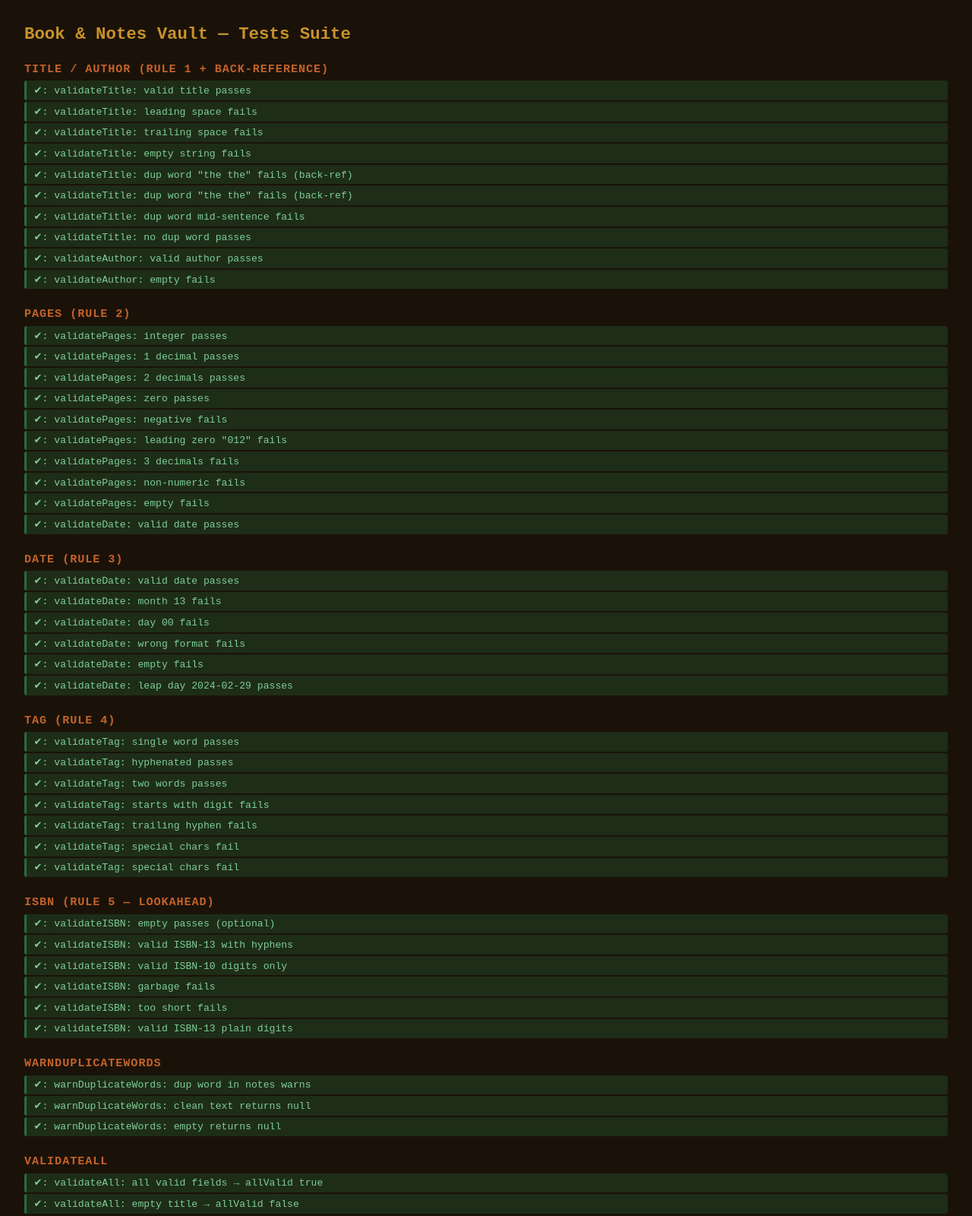
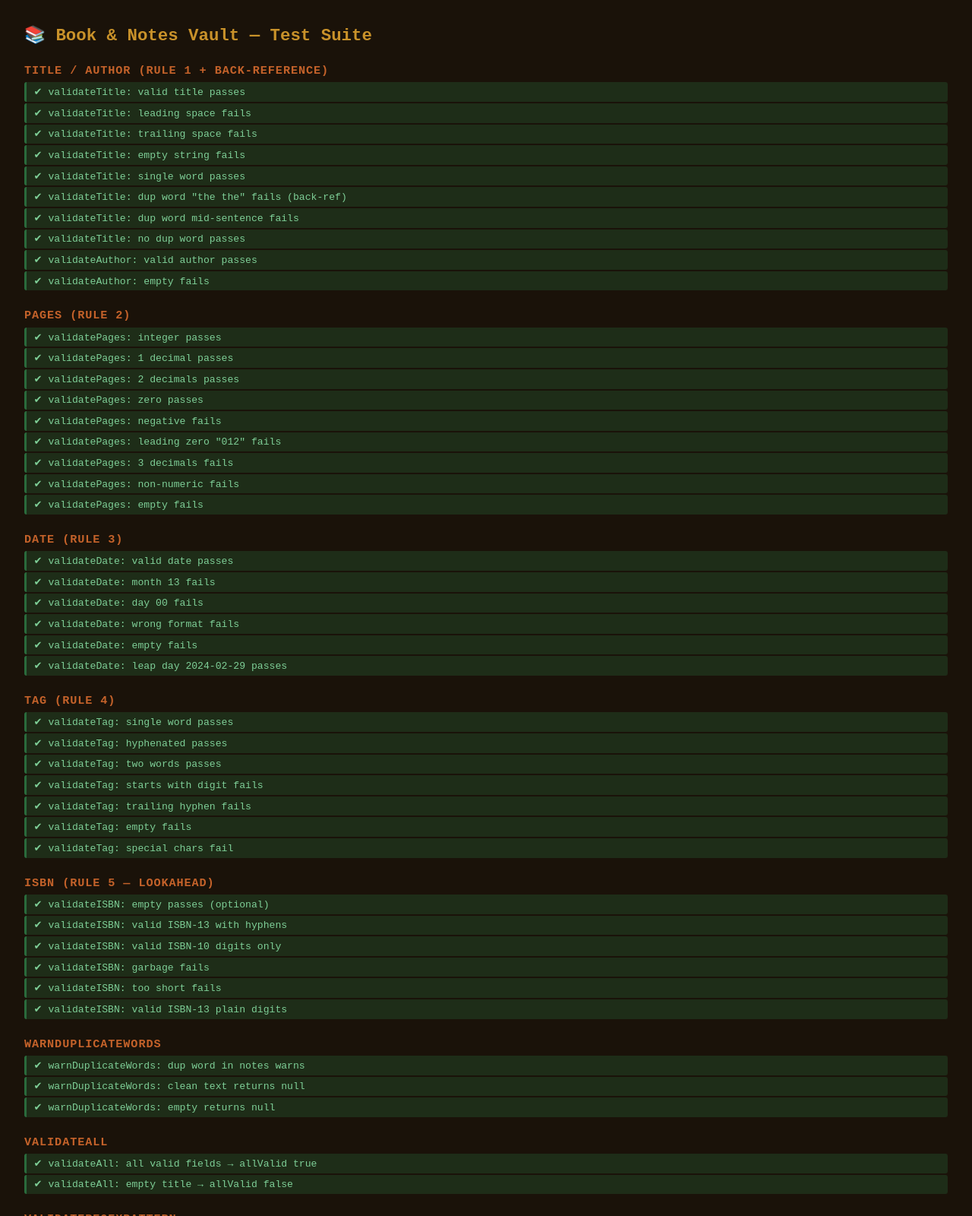
Before and after one commit to favour-nziza/E_library_book, a plain HTML site: page tests.html in a window 1280 px wide. Shown: the top 1600 px of the page at 76% size. Drawn offline with Linux system fonts and the light colour scheme.

Commit message:
Update tests.html

```diff
--- a/tests.html
+++ b/tests.html
@@ -18,7 +18,7 @@
   </style>
 </head>
 <body>
-        <h1>Book &amp; Notes Vault — Tests Suite</h1>
+  <h1>📚 Book &amp; Notes Vault — Test Suite</h1>
   <div id="results"></div>
   <div id="summary"></div>
 
@@ -32,19 +32,19 @@
     const results = [];
     function assert(desc, cond) { results.push({ desc, pass: !!cond }); }
 
-
+    /* ── Title / Author (Rule 1 + back-reference) — indices 0–9 ── */
     assert('validateTitle: valid title passes',                    validateTitle('The Great Gatsby') === null);
     assert('validateTitle: leading space fails',                   validateTitle(' Bad') !== null);
     assert('validateTitle: trailing space fails',                  validateTitle('Bad ') !== null);
     assert('validateTitle: empty string fails',                    validateTitle('') !== null);
-    assert('validateTitle: dup word "the the" fails (back-ref)',   validateTitle('The the Road') !== null);
+    assert('validateTitle: single word passes',                    validateTitle('Dune') === null);
     assert('validateTitle: dup word "the the" fails (back-ref)',   validateTitle('The the Road') !== null);
     assert('validateTitle: dup word mid-sentence fails',           validateTitle('War war and Peace') !== null);
     assert('validateTitle: no dup word passes',                    validateTitle('War and Peace') === null);
     assert('validateAuthor: valid author passes',                  validateAuthor('Frank Herbert') === null);
     assert('validateAuthor: empty fails',                          validateAuthor('') !== null);
 
-
+    /* ── Pages (Rule 2) — indices 10–18 ── */
     assert('validatePages: integer passes',                        validatePages('320') === null);
     assert('validatePages: 1 decimal passes',                      validatePages('12.5') === null);
     assert('validatePages: 2 decimals passes',                     validatePages('0.50') === null);
@@ -55,24 +55,24 @@
     assert('validatePages: non-numeric fails',                     validatePages('abc') !== null);
     assert('validatePages: empty fails',                           validatePages('') !== null);
 
-
-    assert('validateDate: valid date passes',                      validateDate('2023-06-15') === null);
+    /* ── Date (Rule 3) — indices 19–24 ── */
+    assert('validateDate: valid date passes',                      validateDate('2025-09-25') === null);
     assert('validateDate: month 13 fails',                         validateDate('2025-13-01') !== null);
     assert('validateDate: day 00 fails',                           validateDate('2025-09-00') !== null);
     assert('validateDate: wrong format fails',                     validateDate('25-09-2025') !== null);
     assert('validateDate: empty fails',                            validateDate('') !== null);
     assert('validateDate: leap day 2024-02-29 passes',             validateDate('2024-02-29') === null);
 
-
+    /* ── Tag (Rule 4) — indices 25–31 ── */
     assert('validateTag: single word passes',                      validateTag('Fiction') === null);
     assert('validateTag: hyphenated passes',                       validateTag('Sci-Fi') === null);
     assert('validateTag: two words passes',                        validateTag('Non Fiction') === null);
     assert('validateTag: starts with digit fails',                 validateTag('123Fiction') !== null);
     assert('validateTag: trailing hyphen fails',                   validateTag('Fiction-') !== null);
-    assert('validateTag: special chars fail',                      validateTag('Sci@Fi') !== null);
+    assert('validateTag: empty fails',                             validateTag('') !== null);
     assert('validateTag: special chars fail',                      validateTag('Sci@Fi') !== null);
 
-
+    /* ── ISBN (Rule 5 — lookahead) — indices 32–37 ── */
     assert('validateISBN: empty passes (optional)',                validateISBN('') === null);
     assert('validateISBN: valid ISBN-13 with hyphens',             validateISBN('978-0-7564-0407-9') === null);
     assert('validateISBN: valid ISBN-10 digits only',              validateISBN('0141018097') === null);
@@ -80,12 +80,12 @@
     assert('validateISBN: too short fails',                        validateISBN('978-0-75') !== null);
     assert('validateISBN: valid ISBN-13 plain digits',             validateISBN('9780756404079') === null);
 
-
+    /* ── warnDuplicateWords — indices 38–40 ── */
     assert('warnDuplicateWords: dup word in notes warns',          warnDuplicateWords('I saw the the cat') !== null);
     assert('warnDuplicateWords: clean text returns null',          warnDuplicateWords('Clean notes here') === null);
     assert('warnDuplicateWords: empty returns null',               warnDuplicateWords('') === null);
 
-
+    /* ── validateAll — indices 41–42 ── */
     const valid = validateAll({ title:'Dune', author:'Herbert', pages:'688',
                                 dateAdded:'2025-09-20', tag:'Sci-Fi', isbn:'', notes:'' });
     assert('validateAll: all valid fields → allValid true',        valid.allValid === true);
@@ -93,13 +93,13 @@
                                   dateAdded:'2025-09-20', tag:'Sci-Fi', isbn:'', notes:'' });
     assert('validateAll: empty title → allValid false',            invalid.allValid === false);
 
-
+    /* ── validateRegexPattern — indices 43–46 ── */
     assert('validateRegexPattern: plain text valid',               validateRegexPattern('hello').valid);
     assert('validateRegexPattern: /valid/ is valid',               validateRegexPattern('/^hello$/').valid);
     assert('validateRegexPattern: /[bad/ is invalid',              !validateRegexPattern('/[bad/').valid);
     assert('validateRegexPattern: empty is valid',                 validateRegexPattern('').valid);
 
-
+    /* ── compileRegex — indices 47–54 ── */
     const re1 = compileRegex('dune', false);
     assert('compileRegex: plain text compiles',                    re1 !== null);
     assert('compileRegex: case-insensitive matches "Dune"',        re1?.test('Dune'));
@@ -112,7 +112,7 @@
     const reNull = compileRegex('');
     assert('compileRegex: empty returns null',                     reNull === null);
 
-
+    /* ── validateImport — indices 55–58 ── */
     const now = new Date().toISOString();
     const good = [{ id:'book_1', title:'T', author:'A', pages:100, tag:'X',
                     dateAdded:'2025-01-01', createdAt:now, updatedAt:now }];
@@ -123,22 +123,22 @@
     assert('validateImport: non-array fails',                      !validateImport({}).valid);
     assert('validateImport: pages as string fails',                !validateImport([{...good[0], pages:'320'}]).valid);
 
-
+    /* ── Render results ── */
     const container = document.getElementById('results');
     let pass = 0, fail = 0;
 
-
+    // [name, from (inclusive), to (exclusive)] — total must equal results.length = 58
     const suites = [
       ['Title / Author (Rule 1 + back-reference)',   0,  10],
-        ['Pages (Rule 2)',                            10,  20],
+      ['Pages (Rule 2)',                             10,  19],
       ['Date (Rule 3)',                              19,  25],
       ['Tag (Rule 4)',                               25,  32],
       ['ISBN (Rule 5 — lookahead)',                  32,  38],
       ['warnDuplicateWords',                         38,  41],
       ['validateAll',                                41,  43],
       ['validateRegexPattern',                       43,  47],
-        ['compileRegex',                               47,  52],
-        ['validateImport',                             52,  56],
+      ['compileRegex',                               47,  54],
+      ['validateImport',                             54,  58],
     ];
 
     suites.forEach(([name, from, to]) => {
@@ -148,7 +148,7 @@
       results.slice(from, to).forEach(t => {
         const div = document.createElement('div');
         div.className = 'test ' + (t.pass ? 'pass' : 'fail');
-        div.textContent = (t.pass ? '✔: ' : '✘: ') + t.desc;
+        div.textContent = (t.pass ? '✔ ' : '✘ ') + t.desc;
         container.appendChild(div);
         t.pass ? pass++ : fail++;
       });
```
Lines whose indentation alone changed are shown as unchanged.
